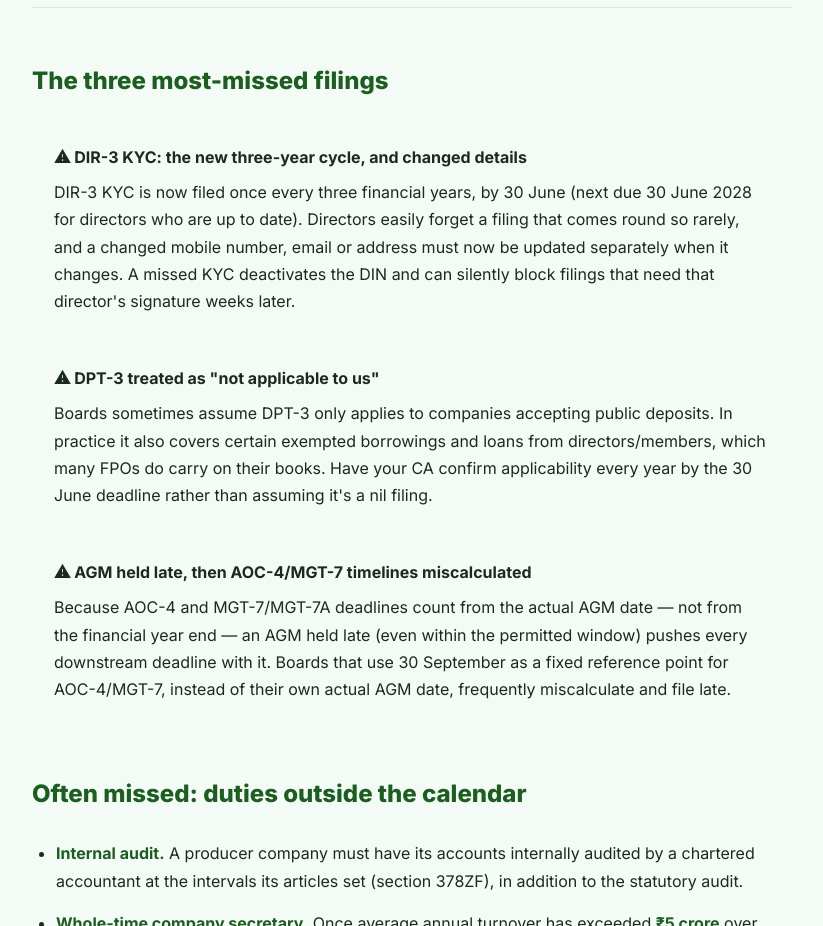
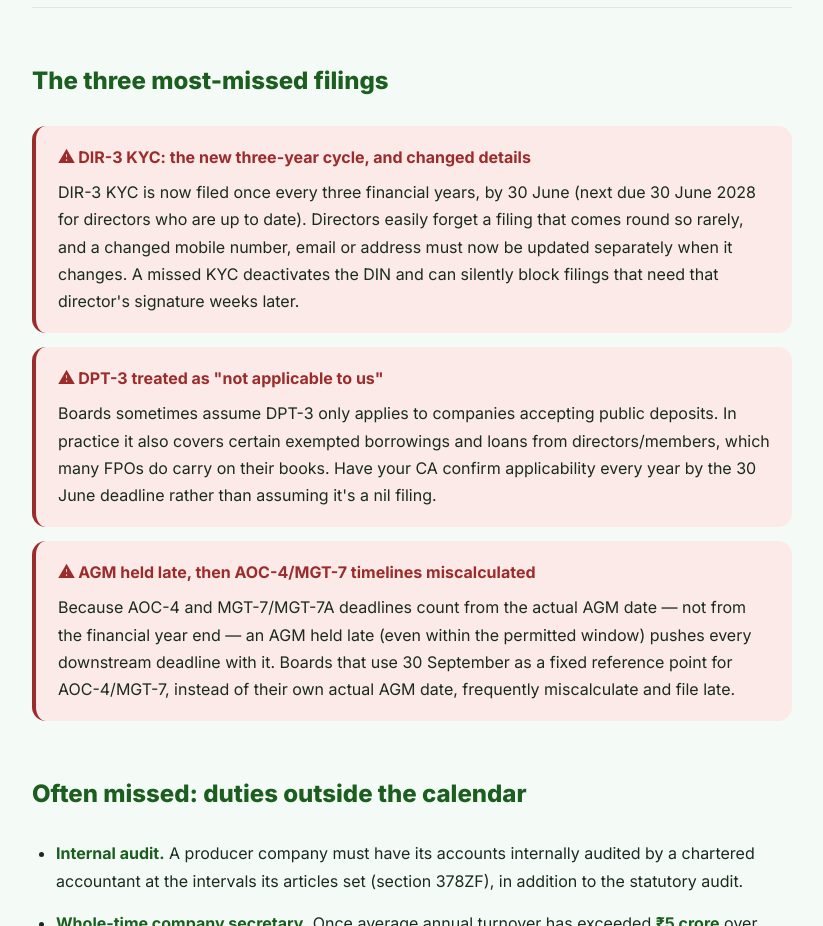
Before and after one commit to aradhya-web/mujanti, a plain HTML site: page knowledge/fpo-compliance-calendar.html in a window 1280 px wide. Shown: the part 4500-5426 px from the top of the page, without its empty margins (228-1051 px from the left). Drawn offline with nearby package versions, Linux system fonts and the light colour scheme.

Commit message:
Compliance calendar page: define the warning-box colours it already uses
Co-Authored-By: Claude Opus 5.5 <noreply@anthropic.com>

```diff
--- a/knowledge/fpo-compliance-calendar.html
+++ b/knowledge/fpo-compliance-calendar.html
@@ -26,6 +26,8 @@
       --dark2: #0D1F12;
       --text: #1A2B1E;
       --muted: #5A7A63;
+      --red: #9B2C2C;
+      --red-soft: #FBEAE8;
       --border: #DCE8DE;
       --gold: #C8A84B;
       --gold2: #F5E9C2;
```
